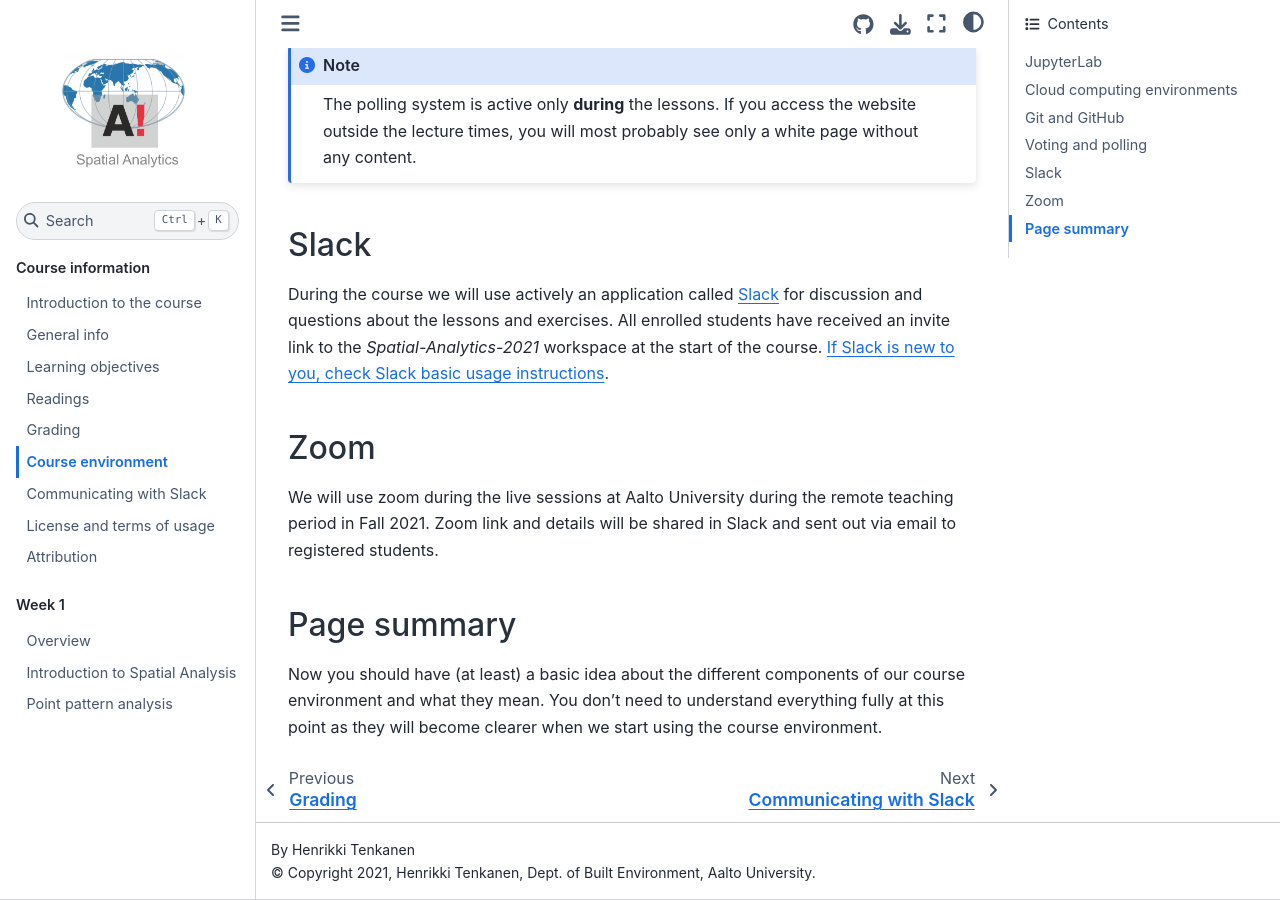
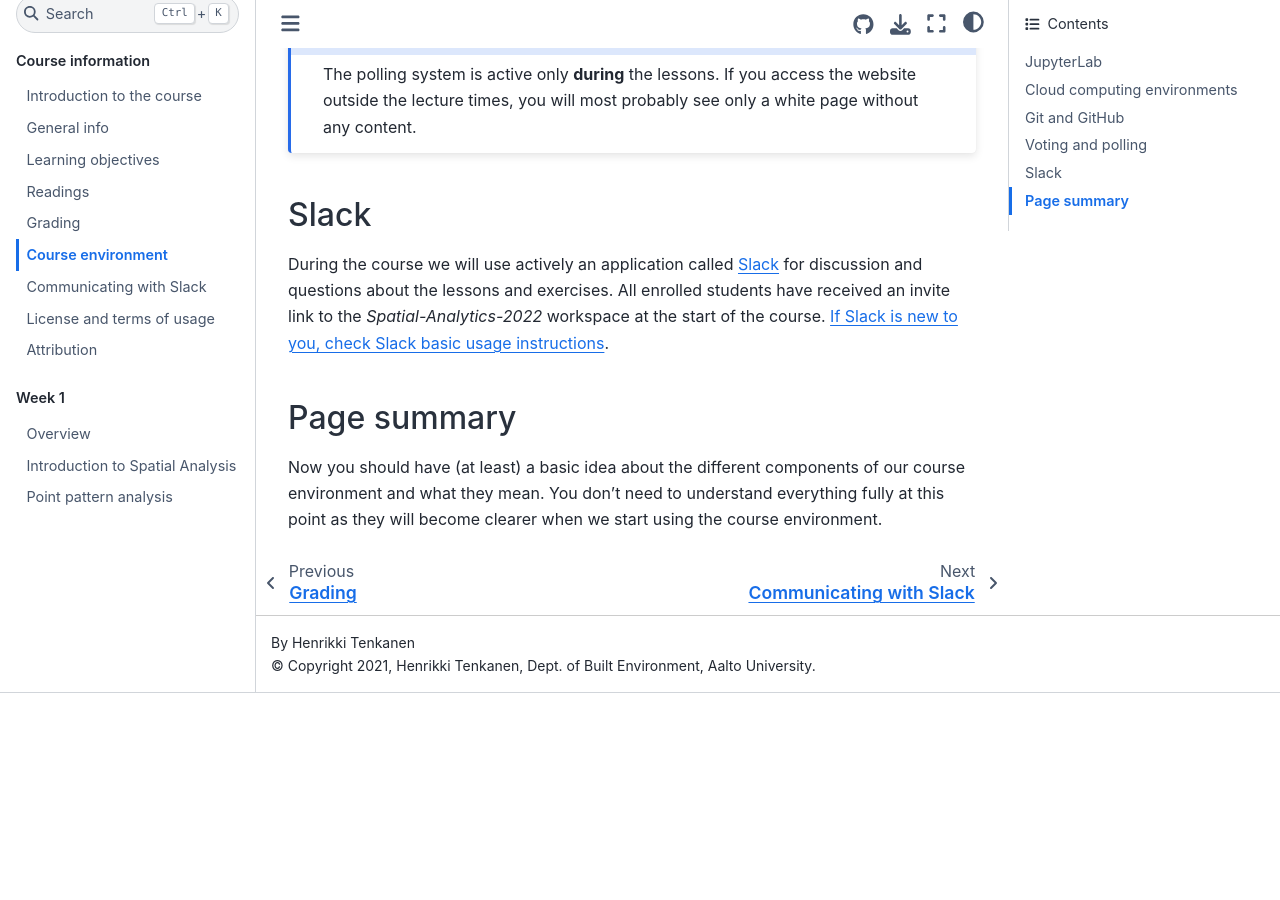
Before and after one commit to AaltoGIS/Spatial-Analytics, a Sphinx documentation site: the page built from source/course-info/course-environment-components.rst, in a window 1280 px wide and 900 px high, scrolled down 5832 px. Built offline with Sphinx 7.4.7 and the Sphinx Book theme 1.1.4, drawn with Linux system fonts in a browser that asks for light colours; after the commit the page ends 6525 px from its top, so only the background shows below that; some of the changed text lies outside the part shown.

Commit message:
Update course environment description

```diff
--- a/source/course-info/course-environment-components.rst
+++ b/source/course-info/course-environment-components.rst
@@ -8,8 +8,6 @@
 3. `Git and GitHub`_ for version control and documentation
 4. `Voting / polling  <#voting-and-polling>`_ for interactive questions during the lectures
 5. `Slack`_ for communicating among Aalto students
-6. `Zoom`_ for live session at Aalto
-
 
 JupyterLab
 ------------
@@ -151,14 +149,9 @@
 ------
 
 During the course we will use actively an application called `Slack <http://slack.com>`__ for discussion and
-questions about the lessons and exercises. All enrolled students have received an invite link to the `Spatial-Analytics-2021` workspace at the start of the course.
+questions about the lessons and exercises. All enrolled students have received an invite link to the `Spatial-Analytics-2022` workspace at the start of the course.
 :doc:`If Slack is new to you, check Slack basic usage instructions <slack-usage>`.
 
-Zoom
-------
-
-We will use zoom during the live sessions at Aalto University during the remote teaching period in Fall 2021.
-Zoom link and details will be shared in Slack and sent out via email to registered students.
 
 Page summary
 ------------
```
Also changed, not shown: source/img/slack-icon.png (added).
